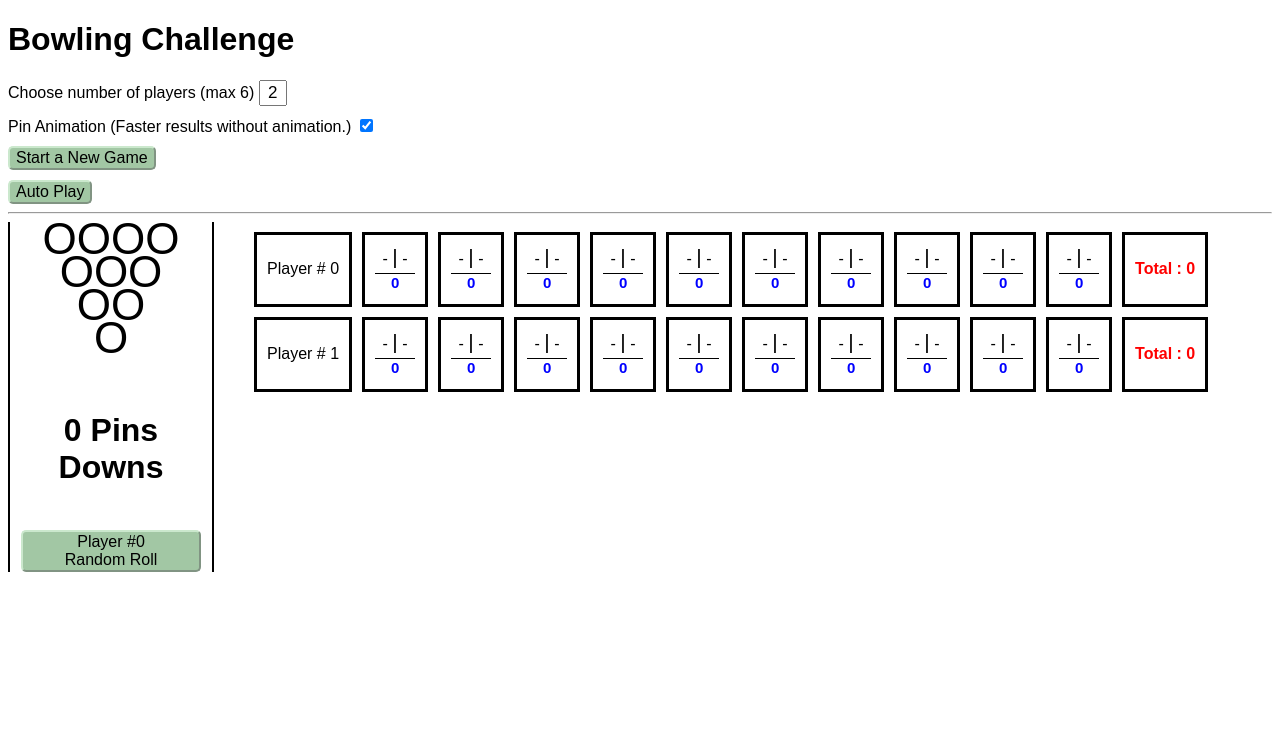
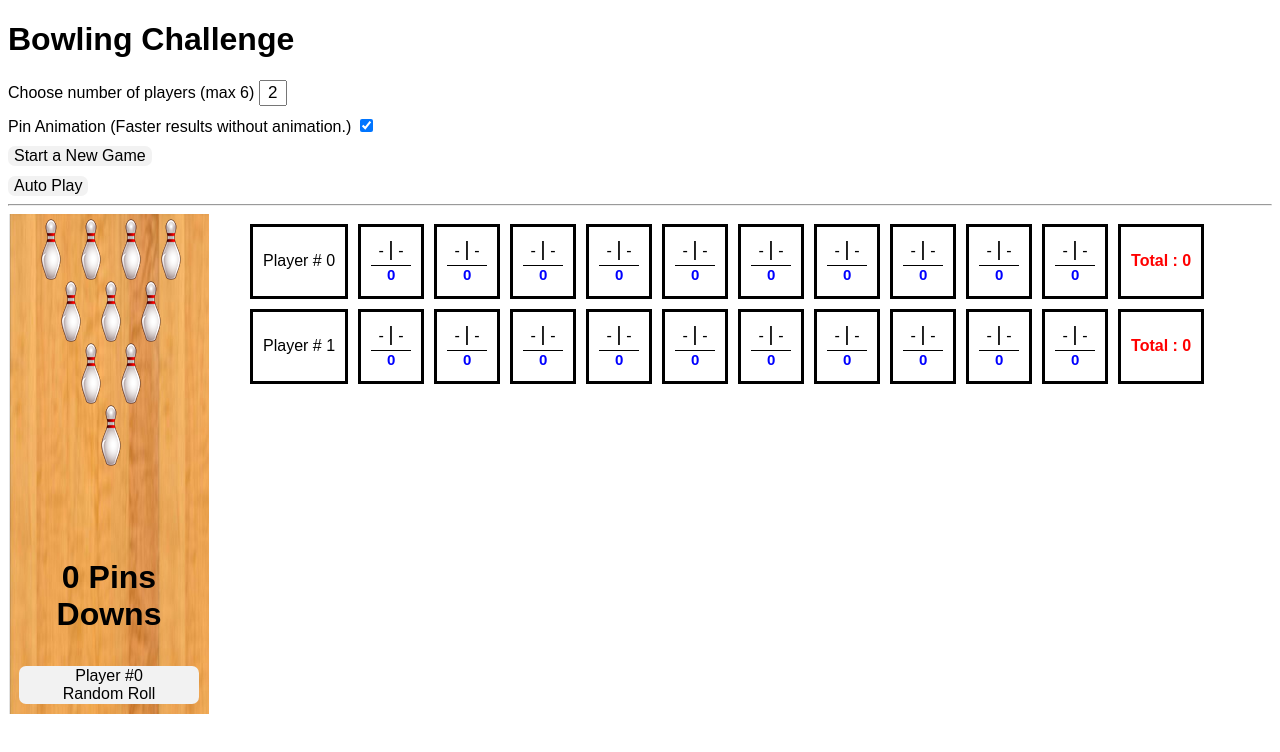
Before and after one commit to Izelscorner/BowlingChallenge, a plain HTML site: page index.html in a window 1280 px wide. Drawn offline with Linux system fonts and the light colour scheme.

Commit message:
Eye candy to bowling arena

```diff
--- a/scripts/simulation.js
+++ b/scripts/simulation.js
@@ -39,7 +39,7 @@ if (typeof(bowlingChallenge) == 'undefined') {
             } else if (i == 9) {
                 html += '</br>';
             }
-            html += '<span class="pins">O</span>';
+            html += '<span class="pins"></span>';
         }
         scoreText.innerHTML = 10 - scope.remainingPins + ' Pins Downs';
         pinHolder.innerHTML = html;
--- a/styles/style.css
+++ b/styles/style.css
@@ -1,45 +1,19 @@
-body{
+body {
     font-family: Arial;
 }
-button{
+
+button {
     font-size: 16px;
     cursor: pointer;
-	border-radius: 5px;
-	background-color: rgb(162, 199, 164);
+    border-radius: 7px;
+    background-color: rgb(242, 242, 242);
     border-color: rgb(203, 232, 205);
+    border: none;
 }
+
 .frameContainer {
     float: left;
     margin-right: 30px;
-}
-
-.gameArena {
-    float: left;
-    width: 200px;
-    position: relative;
-    min-height: 350px;
-}
-
-.rightBar {
-    min-height: 350px;
-    width: 1px;
-    border-right: 2px solid black;
-    float: left;
-}
-
-.leftBar {
-    min-height: 350px;
-    width: 1px;
-    border-left: 2px solid black;
-    float: left;
-}
-
-.rollButton {
-    width: 180px;
-    position: absolute;
-    bottom: 0;
-    left: 0;
-    margin-left: 10px;
 }
 
 .newGame {
@@ -50,7 +24,6 @@ button{
     width: 20px;
     font-size: 17px;
     text-align: center;
-
 }
 
 .scoreTable td {
@@ -59,33 +32,77 @@ button{
     text-align: center;
 }
 
-#pinHolder {
-      text-align: center;
-  font-size: 44px;
-  font-family: Arial;
-  line-height: 33px;
-    height: 150px;
-
-}
-#scoreText{
-
+#scoreText {
     text-align: center;
     margin-top: 40px;
 }
-.seperator{
+
+.seperator {
     font-family: Arial;
     font-size: 21px;
 }
-.frameTotal{
+
+.frameTotal {
     border-top: 1px solid black;
     margin-top: 4px;
     font-weight: bold;
     font-family: Arial;
     font-size: 15px;
     height: 20px;
-	color:blue;
+    color: blue;
 }
+
 .totalScore {
     font-weight: bold;
     color: red;
 }
+
+.gameArena {
+    float: left;
+    width: 200px;
+    position: relative;
+    min-height: 500px;
+    background-image: url('../images/alley.png')
+}
+
+.rightBar {
+    min-height: 450px;
+    width: 1px;
+    border-right: 0px solid black;
+    float: left;
+}
+
+.leftBar {
+    min-height: 450px;
+    width: 1px;
+    border-left: 0px solid black;
+    float: left;
+}
+
+
+
+#pinHolder {
+    text-align: center;
+    font-size: 44px;
+    font-family: Arial;
+    line-height: 33px;
+    height: 300px;
+    padding-left: 24px;
+    padding-top: 5px;
+}
+
+.pins {
+    background-image: url('../images/pin.png');
+    display: inline-block;
+    height: 61px;
+    width: 40px;
+    background-repeat: no-repeat;
+}
+
+.rollButton {
+    width: 180px;
+    position: absolute;
+    bottom: 10px;
+    left: 0;
+    margin-left: 10px;
+}
```
Also changed, not shown: images/alley.png (added), images/pin.png (added). Lines whose indentation alone changed are shown as unchanged.
